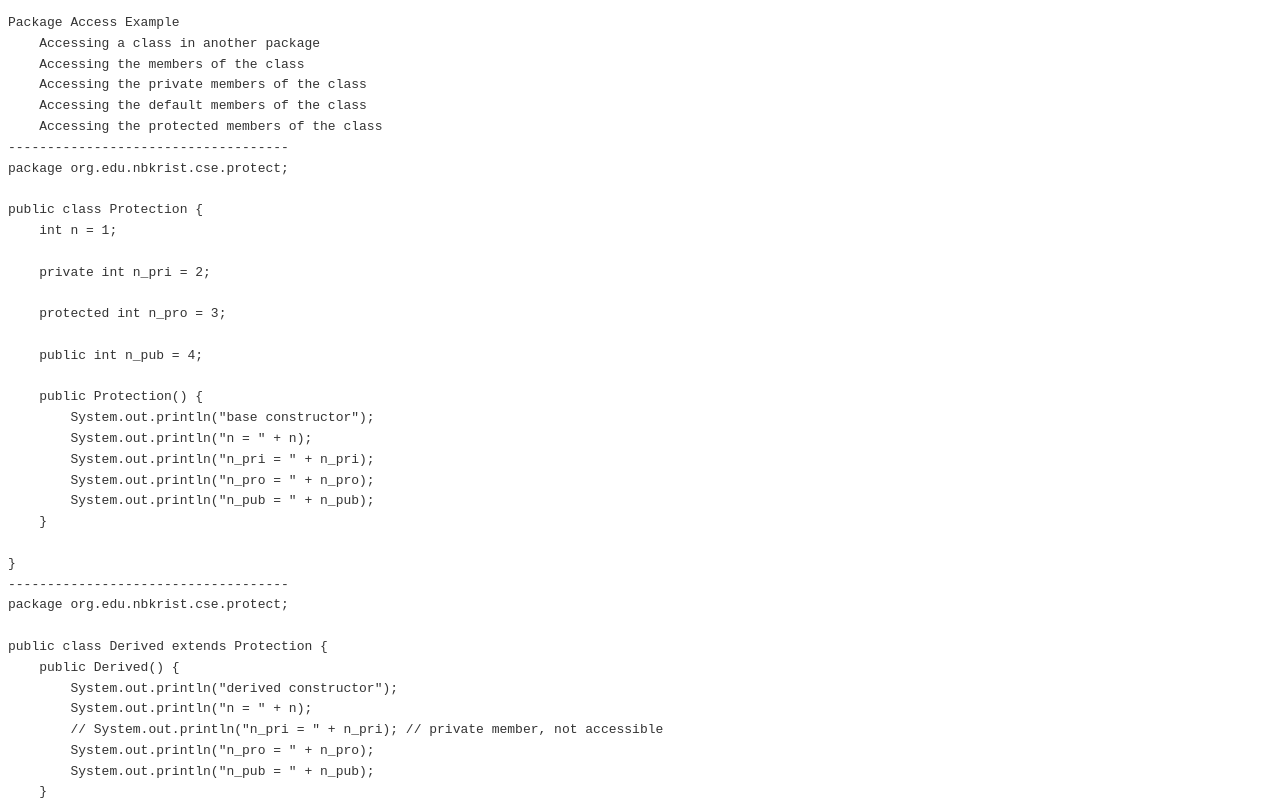
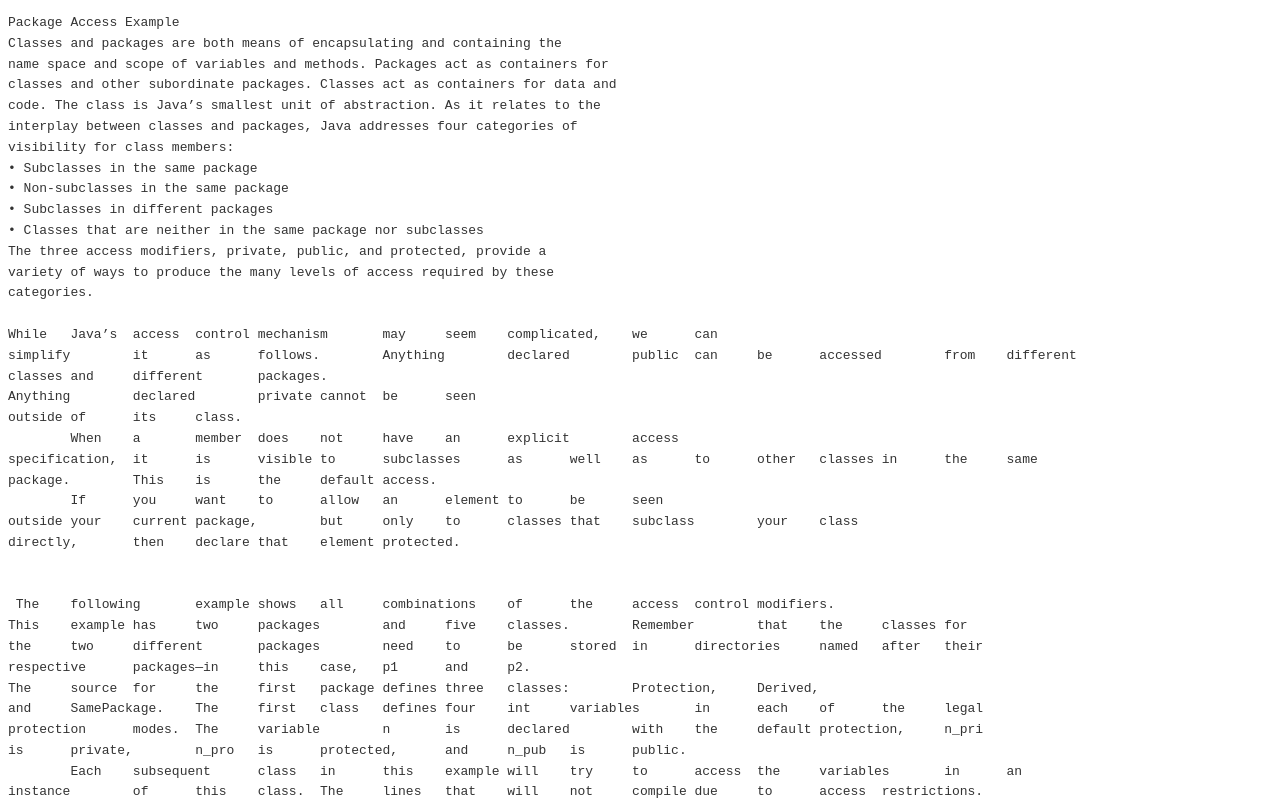
Before and after one commit to vallipedu/interviewstuff, a plain HTML site: page accessexample.html in a window 1280 px wide. Shown: the top 800 px of the page. Drawn offline with Linux system fonts and the light colour scheme.

Commit message:
Update accessexample.html

```diff
--- a/accessexample.html
+++ b/accessexample.html
@@ -3,16 +3,57 @@
 <head>
     <meta charset="UTF-8">
     <meta name="viewport" content="width=device-width, initial-scale=1.0">
-    <title>Document</title>
+    <title>Java Package Access Demo</title>
 </head>
 <body style="font-family: Arial, sans-serif; line-height: 1.6;color: #333;">
     <pre>
 Package Access Example
-    Accessing a class in another package
-    Accessing the members of the class
-    Accessing the private members of the class
-    Accessing the default members of the class
-    Accessing the protected members of the class
+Classes and packages are both means of encapsulating and containing the
+name space and scope of variables and methods. Packages act as containers for
+classes and other subordinate packages. Classes act as containers for data and
+code. The class is Java’s smallest unit of abstraction. As it relates to the
+interplay between classes and packages, Java addresses four categories of
+visibility for class members:
+• Subclasses in the same package
+• Non-subclasses in the same package
+• Subclasses in different packages
+• Classes that are neither in the same package nor subclasses
+The three access modifiers, private, public, and protected, provide a
+variety of ways to produce the many levels of access required by these
+categories.
+
+While	Java’s	access	control	mechanism	may	seem	complicated,	we	can
+simplify	it	as	follows.	Anything	declared	public	can	be	accessed	from	different
+classes	and	different	packages.
+Anything	declared	private	cannot	be	seen
+outside	of	its	class.
+        When	a	member	does	not	have	an	explicit	access
+specification,	it	is	visible	to	subclasses	as	well	as	to	other	classes	in	the	same
+package.	This	is	the	default	access.
+        If	you	want	to	allow	an	element	to	be	seen
+outside	your	current	package,	but	only	to	classes	that	subclass	your	class
+directly,	then	declare	that	element	protected.
+
+
+ The	following	example	shows	all	combinations	of	the	access	control	modifiers.
+This	example	has	two	packages	and	five	classes.	Remember	that	the	classes	for
+the	two	different	packages	need	to	be	stored	in	directories	named	after	their
+respective	packages—in	this	case,	p1	and	p2.
+The	source	for	the	first	package	defines	three	classes:	Protection,	Derived,
+and	SamePackage.	The	first	class	defines	four	int	variables	in	each	of	the	legal
+protection	modes.	The	variable	n	is	declared	with	the	default	protection,	n_pri
+is	private,	n_pro	is	protected,	and	n_pub	is	public.
+        Each	subsequent	class	in	this	example	will	try	to	access	the	variables	in	an
+instance	of	this	class.	The	lines	that	will	not	compile	due	to	access	restrictions.
+        instance	of	this	class.	The	lines	that	will	not	compile	due	to	access	restrictions
+are	commented	out.	Before	each	of	these	lines	is	a	comment	listing	the	places
+from	which	this	level	of	protection	would	allow	access.
+The	second	class,	Derived,	is	a	subclass	of	Protection	in	the	same	package,
+p1.	This	grants	Derived	access	to	every	variable	in	Protection	except	for
+n_pri,	the	private	one.	The	third	class,	SamePackage,	is	not	a	subclass	of
+Protection,	but	is	in	the	same	package	and	also	has	access	to	all	but	n_pri.
+
+        This	is	file	Protection.java:
 ------------------------------------
 package org.edu.nbkrist.cse.protect;
 
@@ -69,8 +110,6 @@
 
 
     }
-
-
 
 }
 ------------------------------------
```
